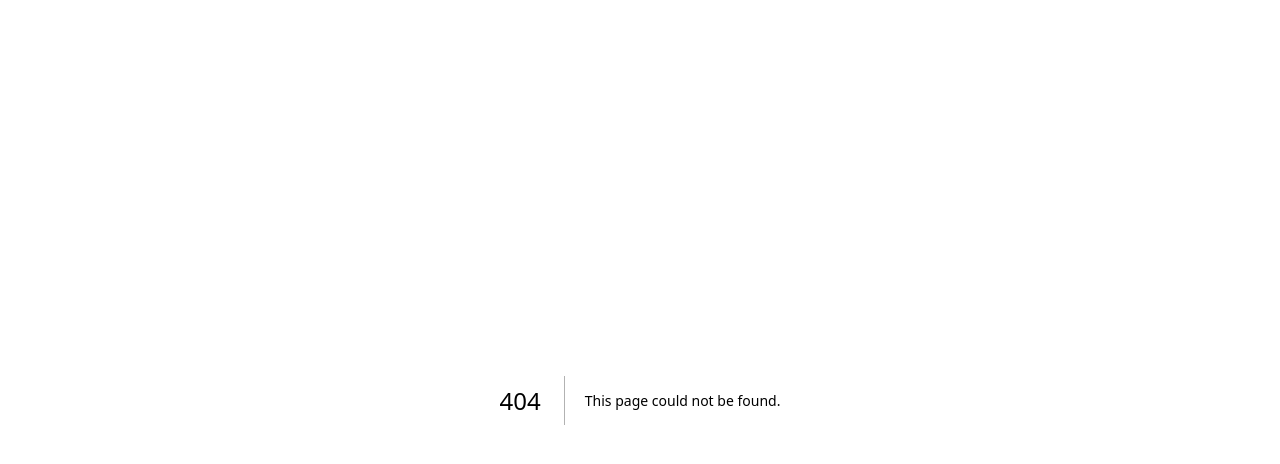
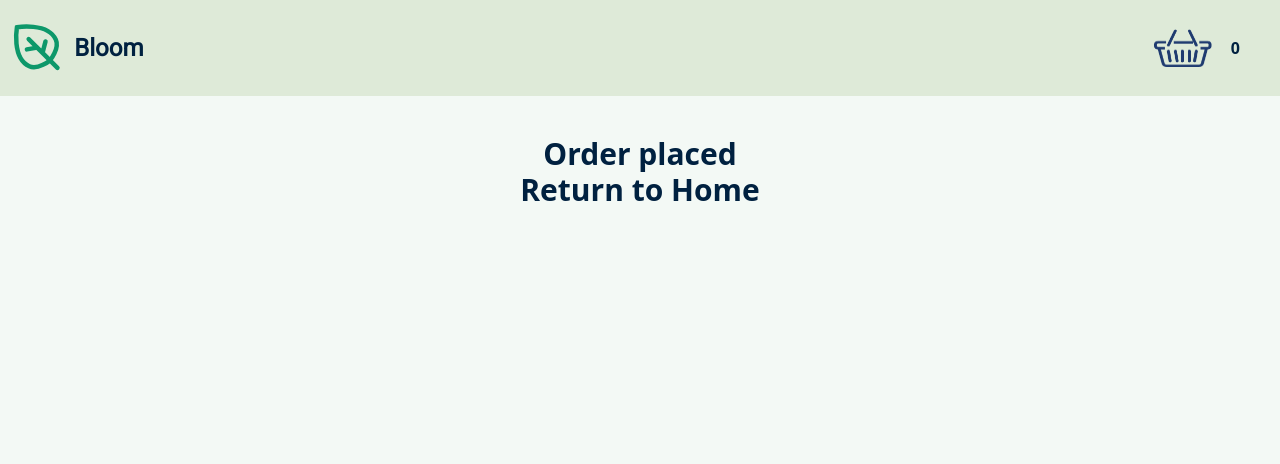
Before and after one commit to tanmayagrwl/bloom, a Next.js app: page /Chout in a window 1280 px wide. Before the commit this address had no page. Shown: the top 464 px of the page. Built offline with nearby package versions, Linux system fonts and the light colour scheme.

Commit message:
create checkout page

```diff
--- /dev/null
+++ b/src/app/Chout/page.jsx
@@ -0,0 +1,13 @@
+import React from "react"
+import Checkout from "@/components/Checkout"
+import { Navbar } from "@/components/Navbar"
+function Cout() {
+  return (
+    <div>
+      <Navbar />
+      <Checkout />
+    </div>
+  )
+}
+
+export default Cout
--- a/src/components/Cart.jsx
+++ b/src/components/Cart.jsx
@@ -101,8 +101,18 @@ function Cart() {
               Shop more?
             </button>
           </Link>
-          <Link href="/">
-            <button className="rounded-full mt-6  border-4 border-[#002140] bg-[#DEEAD8] active:bg-[#aece9e] hover:bg-[#cbedba] px-4 py-2 outline-none  w-[15vh] font-bold font-sans text-[#002140] text-md">
+          <Link href="/Chout">
+            <button
+              className="rounded-full mt-6  border-4 border-[#002140] bg-[#DEEAD8] active:bg-[#aece9e] hover:bg-[#cbedba] px-4 py-2 outline-none  w-[15vh] font-bold font-sans text-[#002140] text-md"
+              onClick={() => {
+                state.count1 = 0
+                state.count2 = 0
+                state.count3 = 0
+                state.count4 = 0
+                state.count5 = 0
+                state.sum = 0
+              }}
+            >
               Checkout
             </button>
           </Link>
@@ -111,8 +121,8 @@ function Cart() {
       <div
         className={`flex flex-col w-full pt-20 text-[#002140] font-sans text-2xl font-normal items-center justify-center ${empDisplay}`}
       >
-        Your Cart is Empty{" "}
-        <div className="underline">
+        Your Cart is Empty
+        <div className="hover:underline">
           <Link href="/listing"> Shop now</Link>
         </div>
       </div>
--- /dev/null
+++ b/src/components/Checkout.jsx
@@ -0,0 +1,15 @@
+import React from "react"
+import Link from "next/link"
+
+function Checkout() {
+  return (
+    <div className="flex flex-col items-center pt-10 bg-[#F3F9F5] h-screen w-full font-sans text-[#002140] font-semibold text-3xl">
+      <div>Order placed</div>
+      <Link href="/">
+        <div className="hover:underline">Return to Home</div>
+      </Link>
+    </div>
+  )
+}
+
+export default Checkout
```
